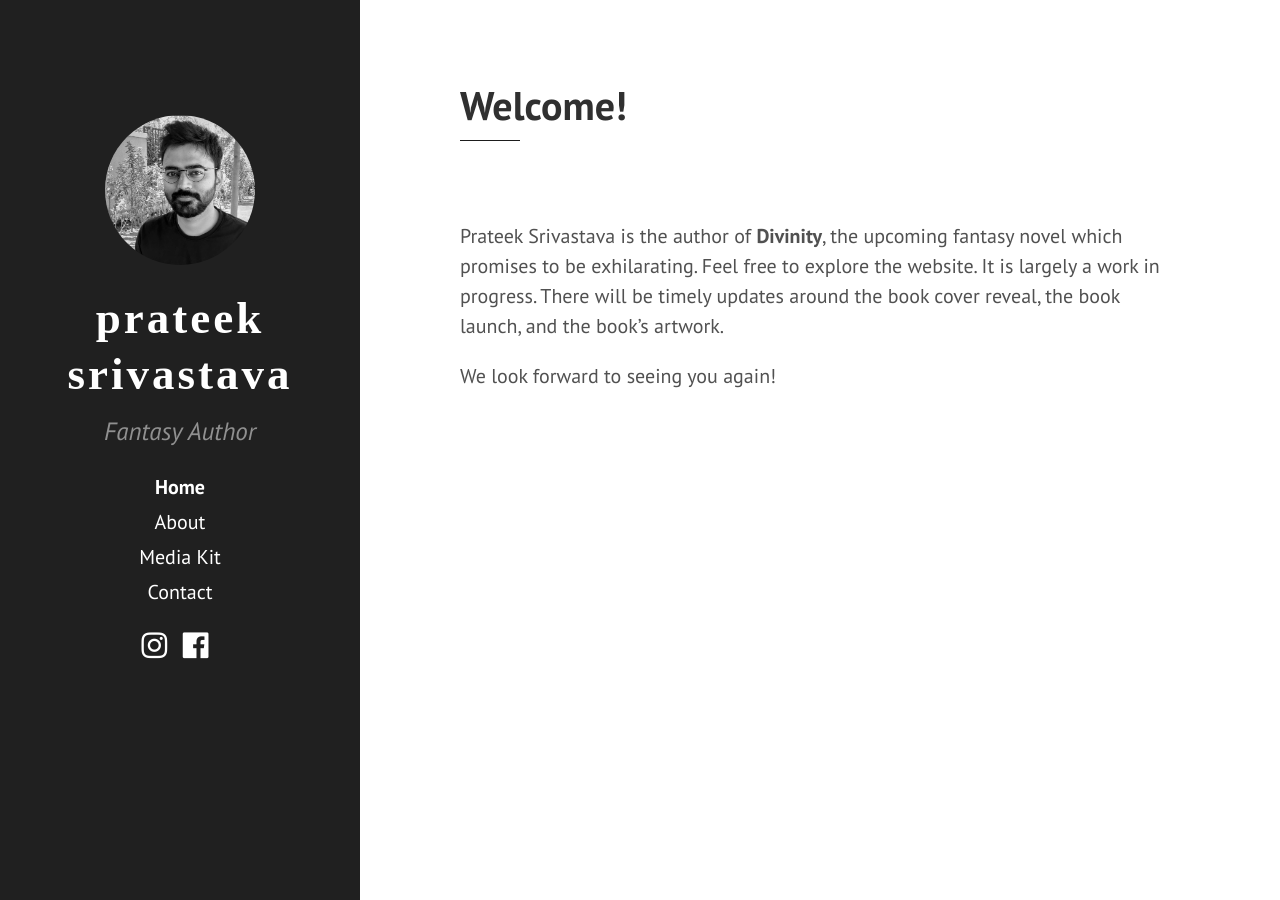
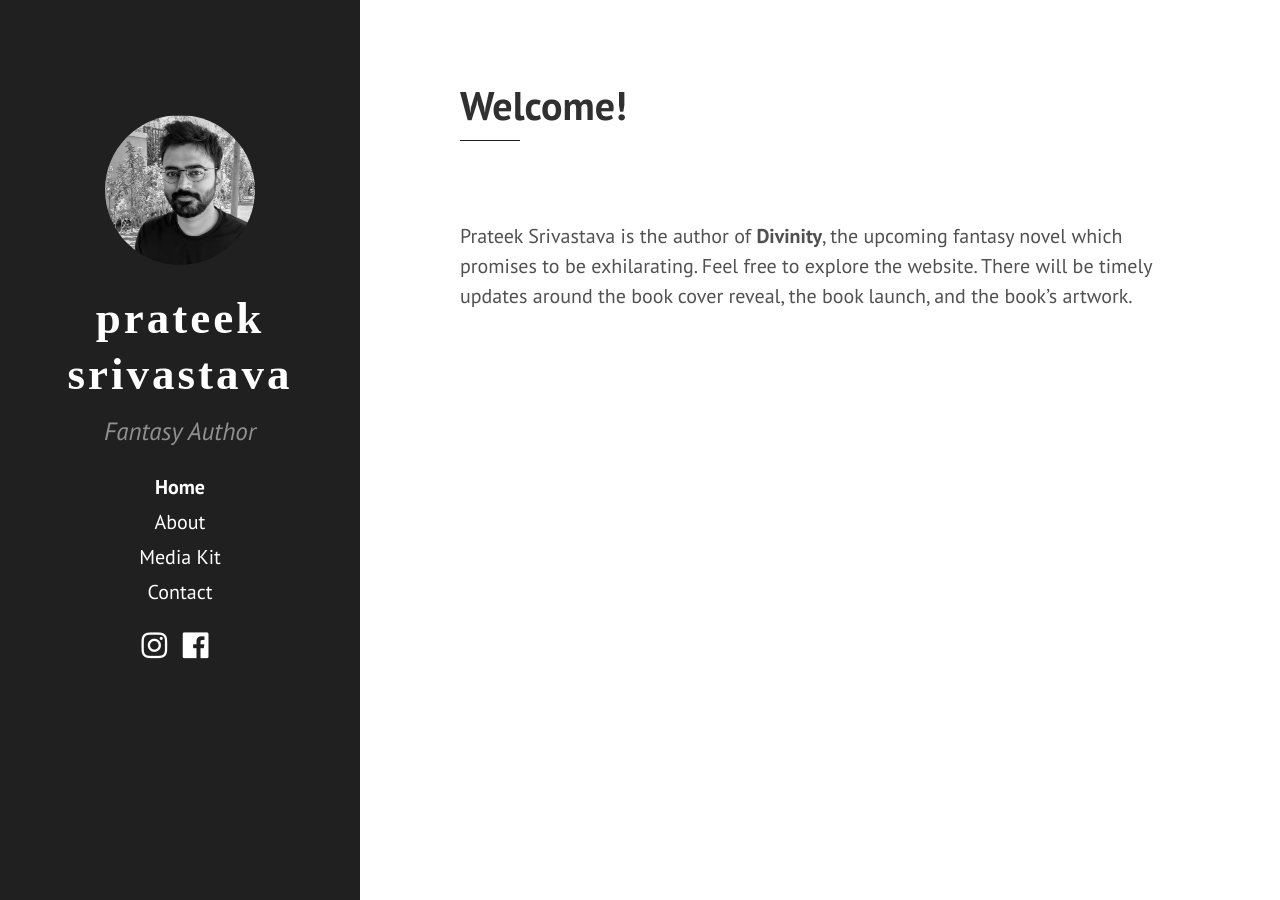
Before and after one commit to pratzo13/pratzo13.github.io, a Jekyll site: the page built from 00_home.md, in a window 1280 px wide. Built offline with Jekyll 4.4.1, drawn with Linux system fonts in a browser that asks for light colours.

Commit message:
Making content changes

```diff
--- a/00_home.md
+++ b/00_home.md
@@ -7,8 +7,5 @@ permalink: /home/
 
 <p>
   Prateek Srivastava is the author of <b>Divinity</b>, the upcoming fantasy novel which promises to be exhilarating.
-  Feel free to explore the website. It is largely a work in progress. There will be timely updates around the book cover reveal, the book launch, and the book’s artwork.
+  Feel free to explore the website. There will be timely updates around the book cover reveal, the book launch, and the book’s artwork.
 </p>
-<p>
-  We look forward to seeing you again!
-</p>
```
Also changed, not shown: 01_about.md (+1 -1 lines), 03_contact.md (+1 -1 lines).
